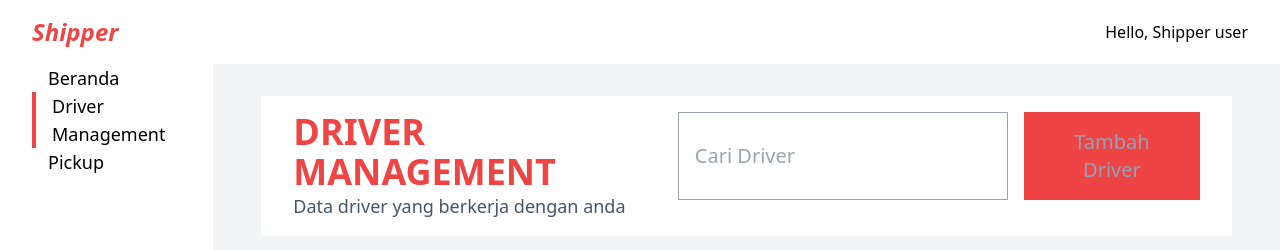
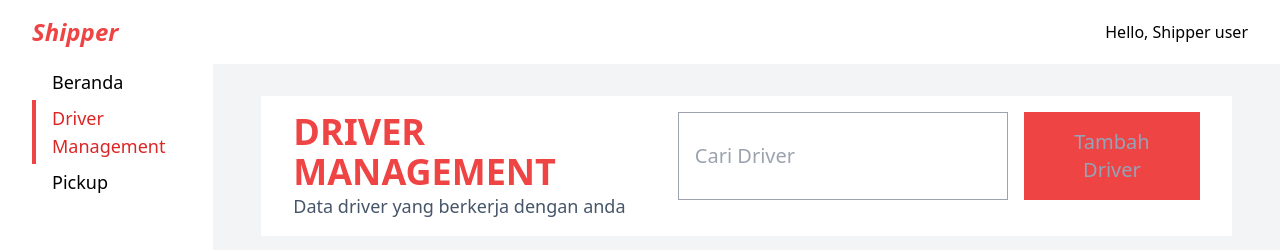
Before and after one commit to rayGobel/shipper-fe-with-next, a Next.js app: page / in a window 1280 px wide. Shown: the top 250 px of the page. Built offline with nearby package versions, Linux system fonts and the light colour scheme.

Commit message:
Improve CSS design

```diff
--- a/components/sidebar-menu/sidebar-menu.tsx
+++ b/components/sidebar-menu/sidebar-menu.tsx
@@ -4,9 +4,9 @@ interface SidebarProp {
 }
 
 const SidebarList = (prop: SidebarProp) => {
-  const activeClass = ""
-
-  const classes = `text-lg w-full pl-4 ${prop.active ? 'box-border border-l-4 border-red-500' : ''}`;
+  const activeClass = prop.active ? 'border-l-4 border-red-500 text-red-600' : 'ml-1';
+  const hoverStates = 'hover:bg-red-50 hover:cursor-pointer'
+  const classes = `text-lg w-full pl-4 py-1 ${activeClass} ${hoverStates}`;
 
   return (
     <li className={classes}>
--- a/pages/index.tsx
+++ b/pages/index.tsx
@@ -9,6 +9,8 @@ import { DriverCard } from '../components/driver-card';
 import { Pagination } from '../components/pagination';
 import { Driver, DriverServiceResponse, getDrivers } from '../services/drivers';
 
+const DRIVER_PER_PAGE = 5;
+
 const Home: NextPage = () => {
   const [drivers, setDrivers] = useState<Driver[]>([]);
   const [totalPage, setTotalPage] = useState(0);
@@ -16,9 +18,9 @@ const Home: NextPage = () => {
 
   useEffect(() => {
     const fetchData = async () => {
-      const { result, meta } = await getDrivers({ startIndex: 0, limit: 5 });
+      const { result, meta } = await getDrivers({ startIndex: 0, limit: DRIVER_PER_PAGE });
 
-      setTotalPage(meta.total / 5);
+      setTotalPage(meta.total / DRIVER_PER_PAGE);
       setCurrentPage(1);
       setDrivers(result);
     }
@@ -29,8 +31,8 @@ const Home: NextPage = () => {
   const handlePageChange = (newPage: number) => {
     console.log({ newPage });
     const fetchData = async () => {
-      const newIndex = (newPage - 1) * 5;
-      const { result, meta } = await getDrivers({ startIndex: newIndex, limit: 5 });
+      const newIndex = (newPage - 1) * DRIVER_PER_PAGE;
+      const { result, meta } = await getDrivers({ startIndex: newIndex, limit: DRIVER_PER_PAGE });
 
       console.log({ result, meta });
 
```
